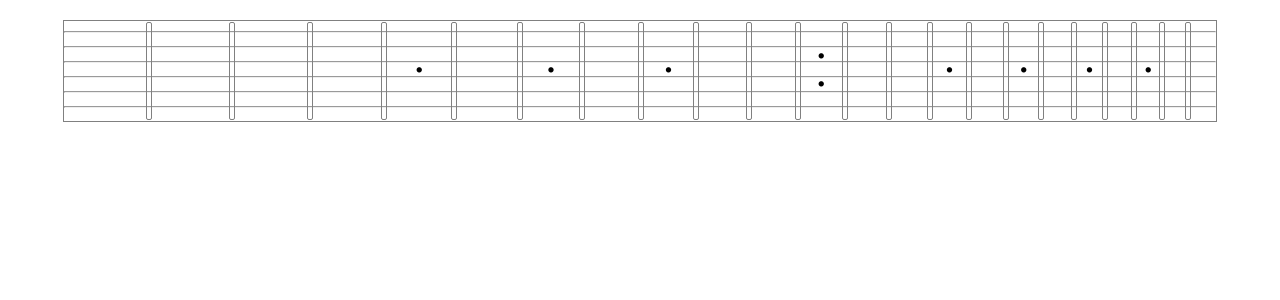
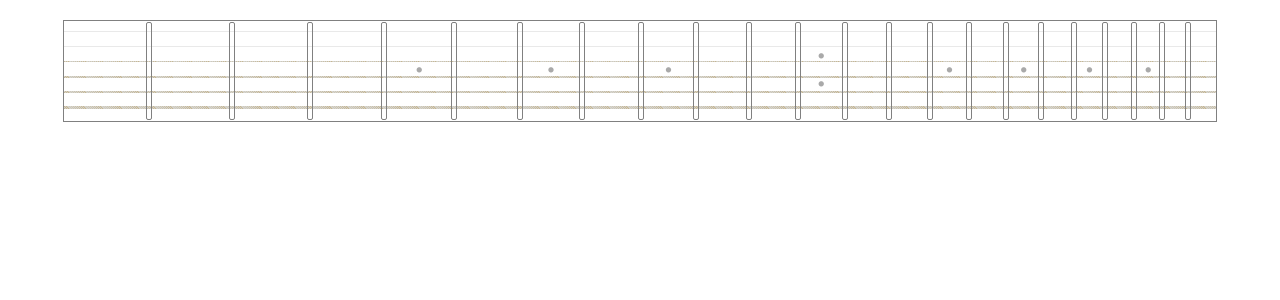
Before and after one commit to jamesBrennan/fretboard, a React (Create React App) app: page / in a window 1280 px wide. Shown: the top 300 px of the page. Built offline with nearby package versions, Linux system fonts and the light colour scheme.

Commit message:
Stylize strings

```diff
--- a/src/App.css
+++ b/src/App.css
@@ -1,7 +1,2 @@
 .App {
 }
-
-@keyframes App-logo-spin {
-  from { transform: rotate(0deg); }
-  to { transform: rotate(360deg); }
-}
--- a/src/components/Decoration.css
+++ b/src/components/Decoration.css
@@ -16,4 +16,5 @@
     font-size: 32px;
     line-height: 28px;
     letter-spacing: 0;
+    color: darkgray;
 }
--- a/src/components/Fretboard.css
+++ b/src/components/Fretboard.css
@@ -13,11 +13,40 @@
     left: 0;
     margin: 0;
     padding: 0;
+    border: none;
+    opacity: 0.5;
+    background: repeating-linear-gradient(
+        45deg,
+        #ababa4,
+        #ababa4 0.5px,
+        #8d6a1b 0.5px,
+        #ababa4 1.5px
+    );
 }
 
-.Fretboard__string--1 { top: 10% }
-.Fretboard__string--2 { top: 25% }
-.Fretboard__string--3 { top: 40% }
-.Fretboard__string--4 { top: 55% }
-.Fretboard__string--5 { top: 70% }
-.Fretboard__string--6 { top: 85% }
+.Fretboard__string--1 {
+    background: lightgray;
+    height: 1px;
+    top: 10%
+}
+.Fretboard__string--2 {
+    background: lightgray;
+    height: 1px;
+    top: 25%
+}
+.Fretboard__string--3 {
+    height: 0.08em;
+    top: 40%
+}
+.Fretboard__string--4 {
+    height: 0.11em;
+    top: 55%
+}
+.Fretboard__string--5 {
+    height: 0.15em;
+    top: 70%
+}
+.Fretboard__string--6 {
+    height: 0.2em;
+    top: 85%
+}
--- a/src/components/Fretboard.js
+++ b/src/components/Fretboard.js
@@ -17,7 +17,9 @@ function Fretboard({frets}) {
       <hr className="Fretboard__string Fretboard__string--4"/>
       <hr className="Fretboard__string Fretboard__string--5"/>
       <hr className="Fretboard__string Fretboard__string--6"/>
-      {range.map(num => <FretGroup key={num} number={num} style={{flex: positionRatio(num)}} />)}
+      {range.map(num =>
+        <FretGroup key={num} number={num} style={{flex: positionRatio(num)}} />
+      )}
     </div>
   )
 }
```
